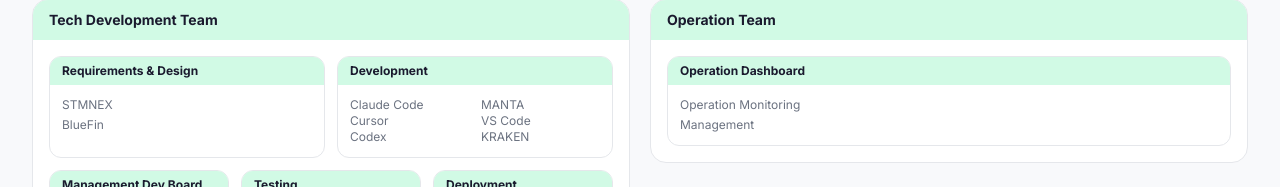
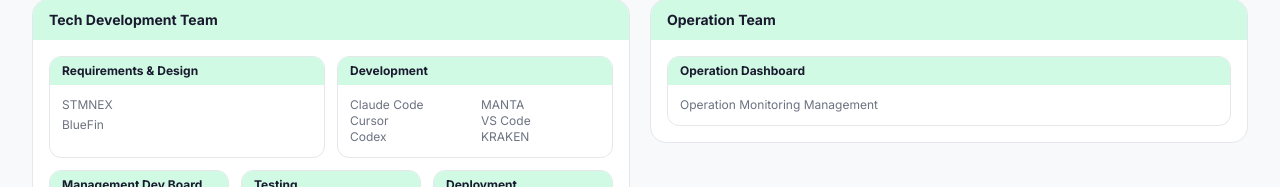
Before and after one commit to jarinjul/otd-tracking-web-app, a Next.js app: page /landscape in a window 1280 px wide. Shown: the part 162-349 px from the top of the page. Built offline with nearby package versions, Linux system fonts and the light colour scheme.

Commit message:
Put Operation Monitoring Management on one line

```diff
--- a/app/landscape/page.tsx
+++ b/app/landscape/page.tsx
@@ -78,8 +78,7 @@
 
         <TeamCard title="Operation Team">
           <SubBox title="Operation Dashboard">
-            <span>Operation Monitoring</span>
-            <span>Management</span>
+            <span>Operation Monitoring Management</span>
           </SubBox>
         </TeamCard>
       </div>
```
